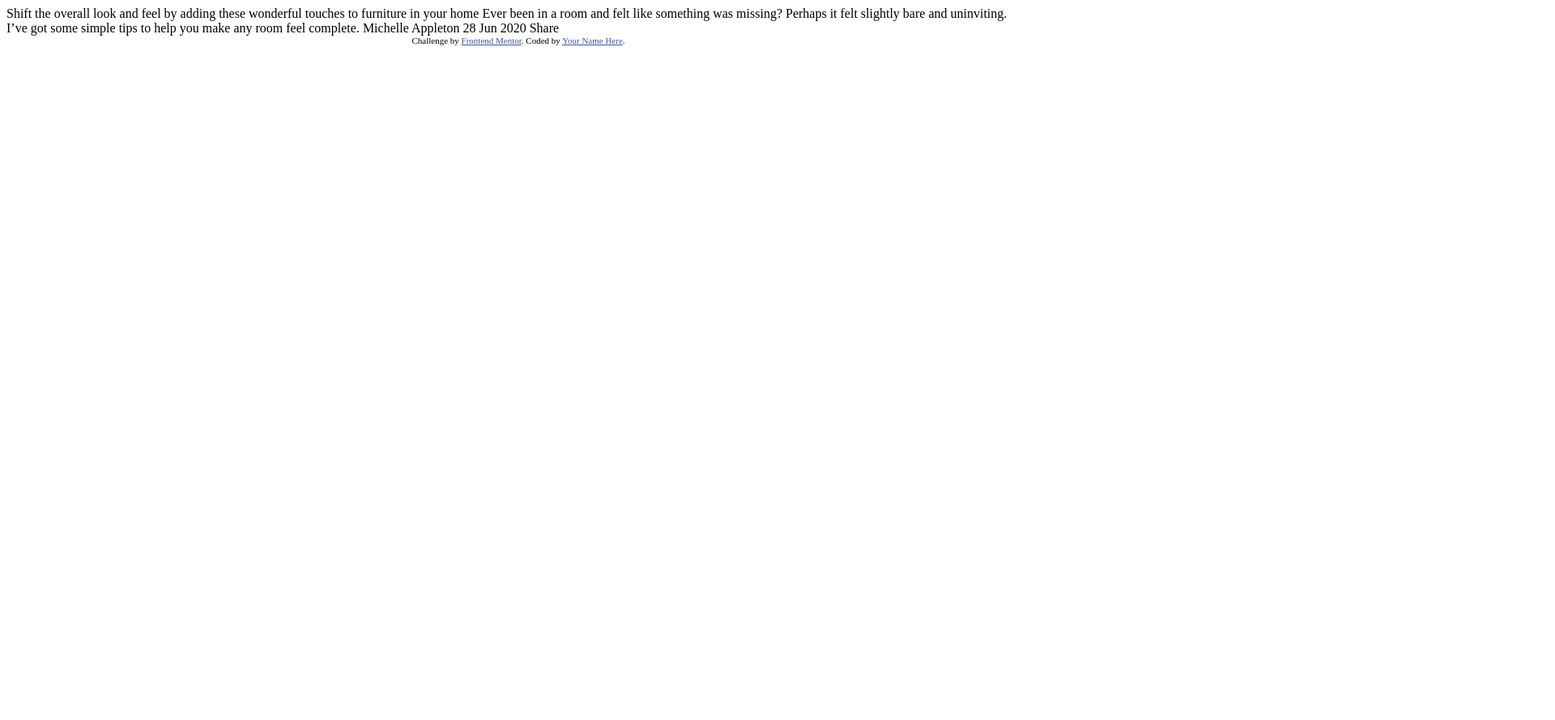
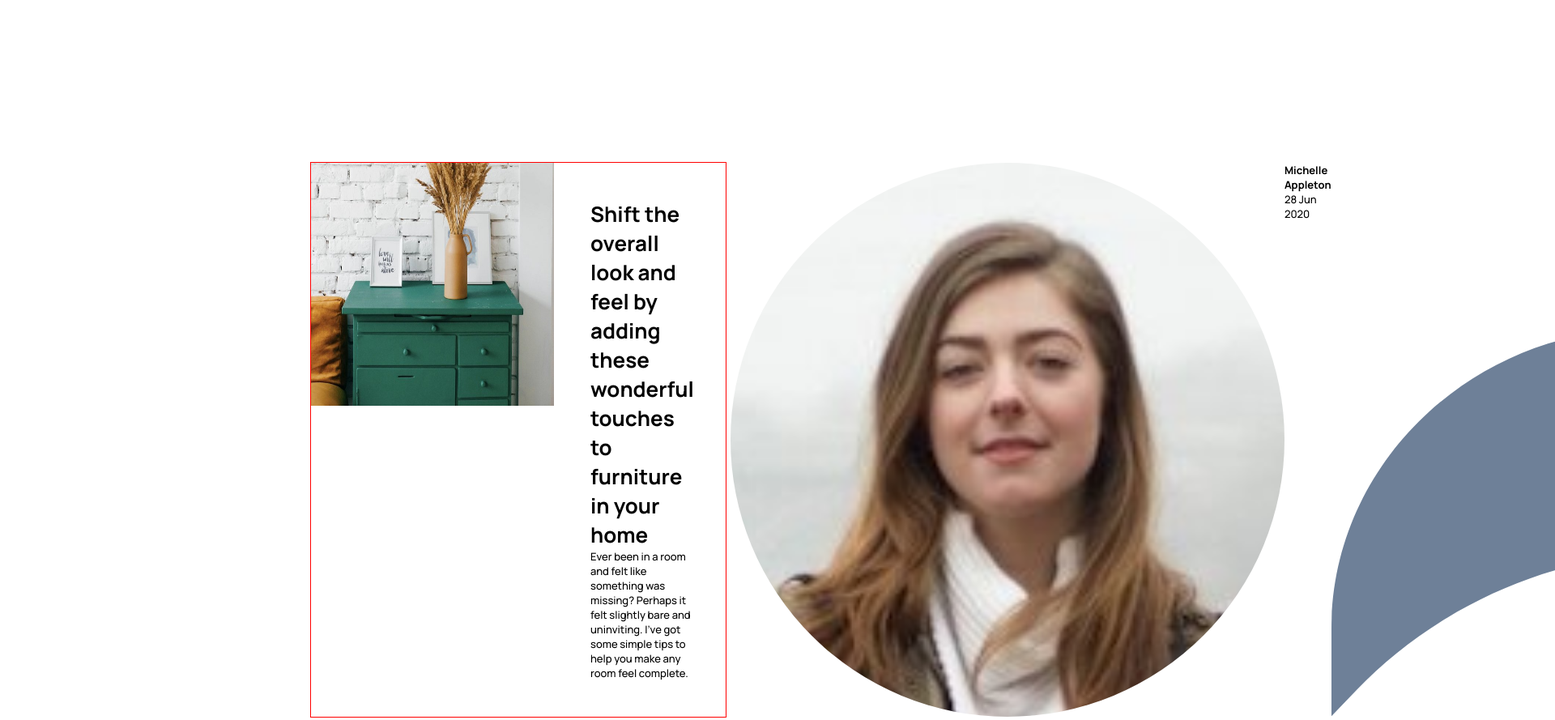
Before and after one commit to JGA7077/Frontend-Challenge_Article-Preview-Component, a plain HTML site: page index.html in a window 1280 px wide. Shown: the top 889 px of the page at 81% size, 1920 px wide, since content can reach past the window. Before the commit the page ends 800 px from the top, so only its background shows below. Drawn offline with Linux system fonts and the light colour scheme.

Commit message:
Primeira estruturação

```diff
--- a/index.html
+++ b/index.html
@@ -6,31 +6,44 @@
 
   <link rel="icon" type="image/png" sizes="32x32" href="./images/favicon-32x32.png">
 
+  <link rel="stylesheet" href="style.css">
+
   <title>Frontend Mentor | Article preview component</title>
 
-  <!-- Feel free to remove these styles or customise in your own stylesheet 👍 -->
-  <style>
-    .attribution { font-size: 11px; text-align: center; }
-    .attribution a { color: hsl(228, 45%, 44%); }
-  </style>
 </head>
 <body>
-
+  <div class="main">
+    <article class="card">
+      <img src="images/drawers.jpg" alt="card-image" class="card-image">
+      <div class="card-text">
+        <h2 class="card-title">
           Shift the overall look and feel by adding these wonderful
           touches to furniture in your home
-
+        </h2>
+        <p class="card-description">
           Ever been in a room and felt like something was missing? Perhaps
           it felt slightly bare and uninviting. I’ve got some simple tips
           to help you make any room feel complete.
-
+        </p>
+      </div>
+      <div class="card-user">
+        <img src="images/avatar-michelle.jpg" alt="avatar-picture" class="avatar">
+        <div class="user-details">
+          <h3 class="user-name">
             Michelle Appleton
+          </h3>
+          <p class="user-date">
             28 Jun 2020
-
-  Share
+          </p>
+        </div>
+        <img src="images/icon-share.svg" alt="icon-share" class="share">
+      </div>
+    </article>
+  </div>
 
   <div class="attribution">
     Challenge by <a href="https://www.frontendmentor.io?ref=challenge" target="_blank">Frontend Mentor</a>.
-    Coded by <a href="#">Your Name Here</a>.
+    Coded by <a href="https://github.com/JGA7077" target="_blank">João Gabriel</a>.
   </div>
 </body>
 </html>
--- a/style.css
+++ b/style.css
@@ -0,0 +1,54 @@
+@import url('https://fonts.googleapis.com/css2?family=Manrope:wght@500;700&display=swap');
+
+/*-----------------Body Customization--------------*/
+
+* {
+    margin: 0;
+    padding: 0;
+    font-family: 'Manrope', sans-serif;
+    font-size: 13px;
+}
+
+main {
+    background-color: #d5d9df;
+}
+
+/*-------------------Card Area---------------------*/
+
+.card {
+    display: flex;
+    width: 40vw;
+    margin: 25vh auto;
+    background-color: #fff;
+    border: 1px solid red;
+}
+
+.card-image {
+    width: 300px;
+    height: 300px;
+}
+
+.card-text {
+    display: flex;
+    flex-direction: column;
+    padding: 45px;
+}
+
+.card-title {
+    font-size: 2em;
+}
+
+.card-user {
+    display: flex;
+}
+
+.avatar {
+    border-radius: 50%;
+}
+
+/*--------------------Standard Footer--------------*/
+.attribution { font-size: 11px; text-align: center; }
+
+.attribution a { color: hsl(228, 45%, 44%); }
+
+/*------------------Responsive Area---------------*/
```
Lines whose indentation alone changed are shown as unchanged.
